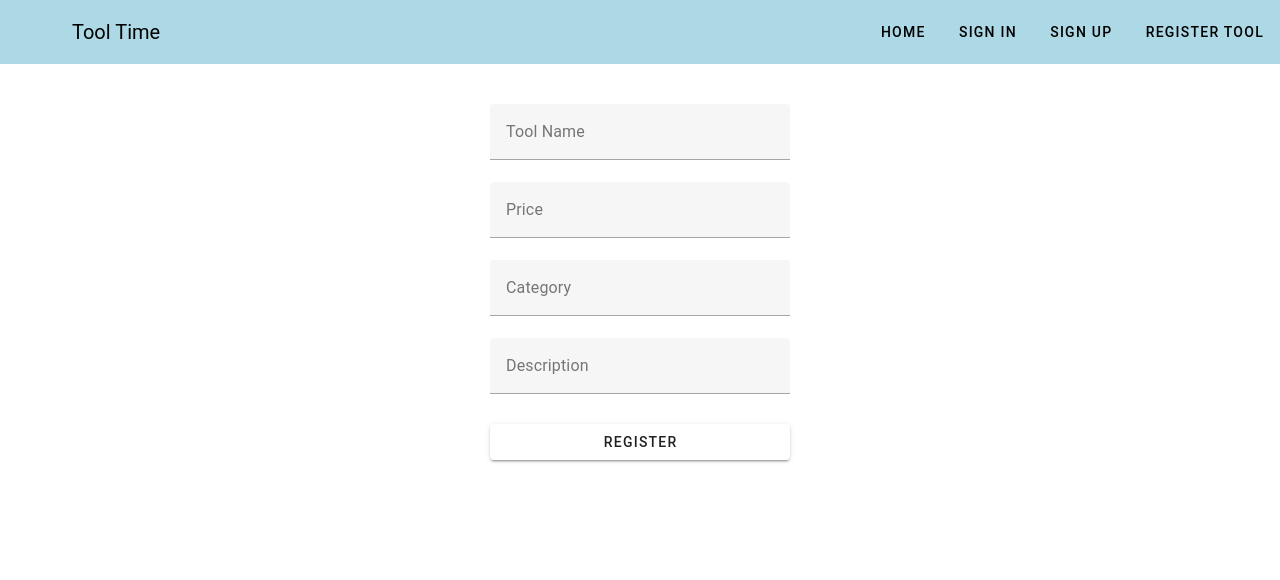
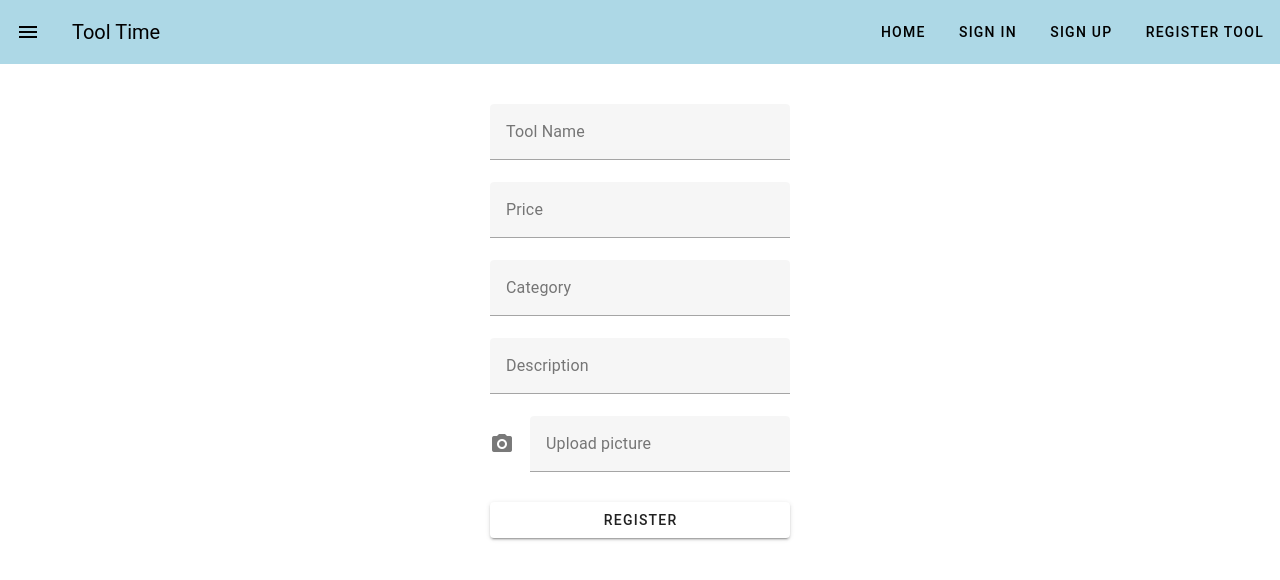
Before and after one commit to JosteinKleveland/Fullstack-utvikling-Javascript-Vue-MongoDB-Scrum, a Vue app in the folder ui/: page /regTool in a window 1280 px wide. Shown: the top 580 px of the page. Built offline with nearby package versions, Linux system fonts and the light colour scheme.

Commit message:
feat(#30): Implement possibility to upload picture
Co-authored-by: Espen Selliken <espse@stud.ntnu.no>

```diff
--- a/ui/src/components/RegTool.vue
+++ b/ui/src/components/RegTool.vue
@@ -30,7 +30,11 @@
         type="text"
         id="descriptionField"
       ></v-text-field>
-
+      <v-file-input
+        label="Upload picture"
+        id="imageField"
+        prepend-icon="mdi-camera"
+      ></v-file-input>
       <v-btn type="submit" block class="mt-2">Register</v-btn>
     </v-form>
   </v-sheet>
@@ -47,6 +51,7 @@ const toolField = ref("");
 const priceField = ref("");
 const categoryField = ref("");
 const descriptionField = ref("");
+const imageField = ref("");
 
 const submitForm = () => {
   const formData = {
@@ -54,6 +59,7 @@ const submitForm = () => {
     priceField: priceField.value,
     categoryField: categoryField.value,
     descriptionField: descriptionField.value,
+    imageField: imageField.value,
   };
 
   const axiosConfig = {
--- a/ui/src/main.js
+++ b/ui/src/main.js
@@ -7,10 +7,19 @@ import "vuetify/styles";
 import { createVuetify } from "vuetify";
 import * as components from "vuetify/components";
 import * as directives from "vuetify/directives";
+import {aliases, mdi} from "vuetify/iconsets/mdi";
+import "@mdi/font/css/materialdesignicons.css";
 
 const vuetify = createVuetify({
   components,
   directives,
+  icons: {
+    defaultSet: "mdi",
+    aliases,
+    sets: {
+      mdi,
+    }
+  }
 });
 
 createApp(App).use(vuetify).use(router).mount("#app");
```
Also changed, not shown: ui/package.json (+5 -2 lines), 2 other files (tests, documents, lock files or other folders).
